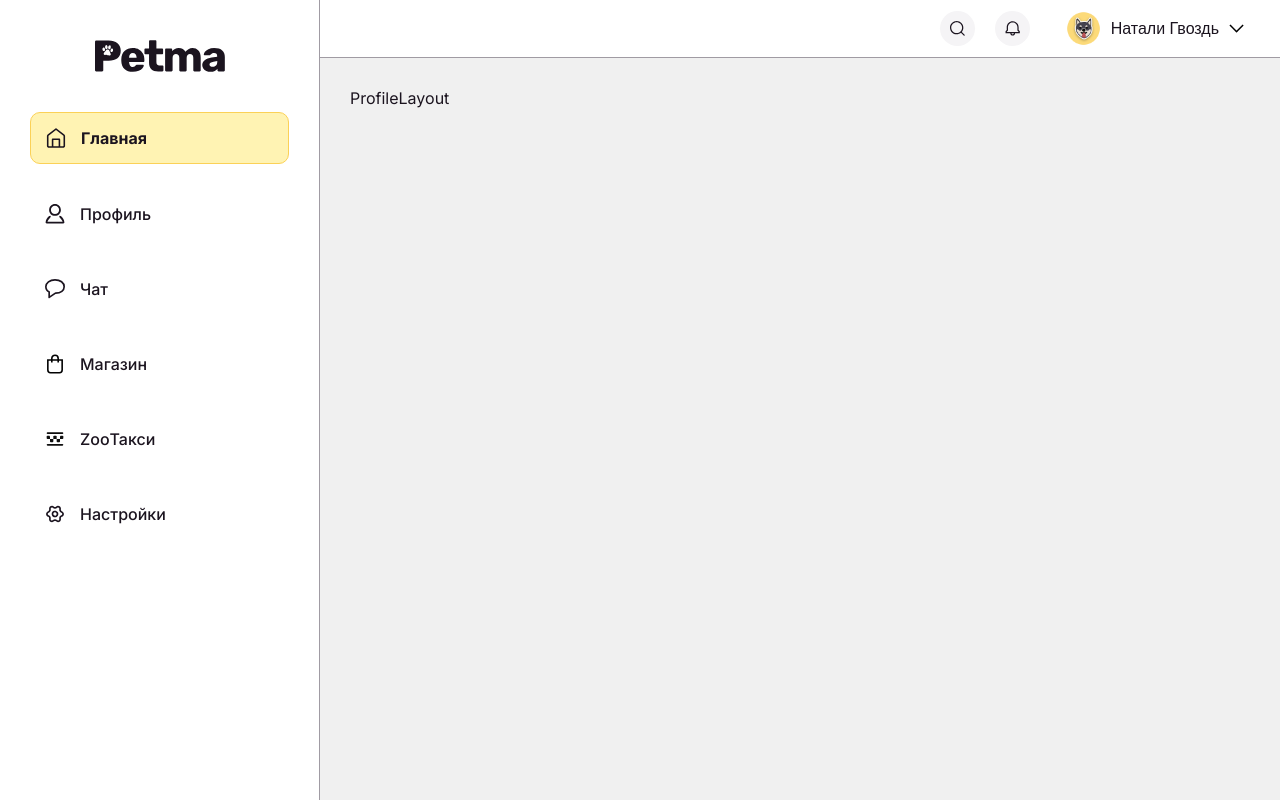
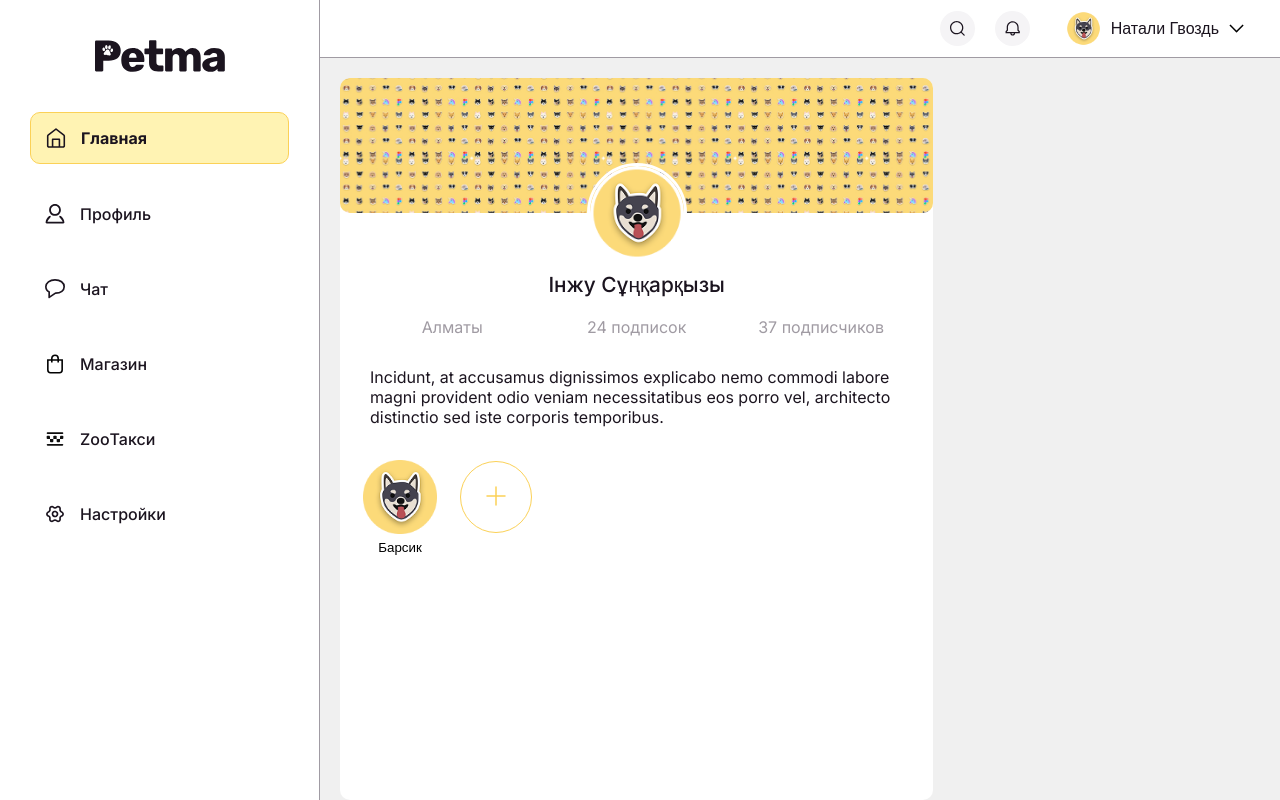
Before and after one commit to nat0sh-front/petma, a React (Vite) app: page /profile in a window 1280 px wide. Built offline with nearby package versions, Linux system fonts and the light colour scheme.

Commit message:
feat: add Profile Page

```diff
--- a/src/components/Header/Header.module.scss
+++ b/src/components/Header/Header.module.scss
@@ -10,6 +10,8 @@
     grid-row: 1 / 2;
     position: sticky;
     top: 0;
+    margin-bottom: 20px;
+    z-index: 100;
 
     .nav {
         display: flex;
--- a/src/components/Post/Post.module.scss
+++ b/src/components/Post/Post.module.scss
@@ -3,7 +3,7 @@
 .post {
     display: flex;
     flex-direction: column;
-    padding: 20px;
+    padding: 10px;
     gap: 10px;
 
     .postTitle {
--- /dev/null
+++ b/src/components/Profile/Profile.jsx
@@ -0,0 +1,36 @@
+import React from 'react'
+import styles from './Profile.module.scss'
+import cover from '../../assets/images/background.jpg'
+import avatar from '../../assets/images/avatar.png'
+import petImage from '../../assets/images/avatar.png'
+import addIcon from '../../assets/icons/plus.svg'
+
+const Profile = () => {
+  return (
+    <div className={styles.profile}>
+        <img className={styles.cover} src={cover} alt="" />
+        <img className={styles.avatar} src={avatar} alt="" />
+        <div className={styles.content}>
+            <div className={styles.name}>Інжу Сұңқарқызы</div>
+            <div className={styles.info}>
+                <span className={styles.city}>Алматы</span>
+                <span className={styles.followingCount}>24 подписок</span>
+                <span className={styles.followerCount}>37 подписчиков</span>
+            </div>
+            <p className={styles.bio}>Incidunt, at accusamus dignissimos explicabo nemo commodi labore magni provident odio veniam necessitatibus eos porro vel, architecto distinctio sed iste corporis temporibus.</p>
+            <div className={styles.petContainer}>
+                <button className={styles.petButton}>
+                    <img className={styles.petImage} src={petImage} alt="" />
+                    <span className={styles.petName}>Барсик</span>
+                </button>
+                <button className={`${styles.petButton} ${styles.petAdd}`}>
+                    <img className={styles.petImg} src={addIcon} alt="" />
+                </button>
+            </div>
+        </div>
+
+    </div>
+  )
+}
+
+export default Profile
--- /dev/null
+++ b/src/components/Profile/Profile.module.scss
@@ -0,0 +1,86 @@
+@use '../../App.scss' as *;
+
+.profile {
+    background-color: $white;
+    border-radius: 10px;
+    position: relative;
+
+    .cover {
+        width: 100%;
+        height: 135px;
+        border-radius: 10px;
+        object-fit: cover;
+        margin-bottom: 55px;
+    }
+
+    .avatar {
+        width: 100px;
+        height: 100px;
+        border-radius: 50%;
+        border: 3px solid $white;
+        position: absolute;
+        left: calc(50% - 50px);
+        top: 85px;
+    }
+
+    .content {
+        padding: 10px;
+        padding-top: 0;
+        display: grid;
+        gap: 10px;
+
+        .name {
+            text-align: center;
+            font-size: 1.3rem;
+            font-weight: 500;
+        }
+
+        .info {
+            color: $grey;
+            display: grid;
+            grid-template-columns: repeat(3, 1fr);
+            justify-content: space-between;
+            padding: 10px;
+            text-align: center;
+        }
+
+        .bio {
+            padding: 10px 20px;
+        }
+
+        .petContainer {
+            display: flex;
+            gap: 20px;
+            padding: 10px;
+            align-items: center;
+            margin-bottom: 20px;
+
+            .petButton {
+                width: 80px;
+                height: 80px;
+                border: none;
+                background-color: transparent;
+                border-radius: 50%;
+                padding: 0;
+
+                &.petAdd {
+                    width: 72px;
+                    height: 72px;
+                    border: 1px solid $primary-color;
+                    border-radius: 50%;
+                }
+
+                .petImage {
+                    width: 100%;
+                    height: 100%;
+                    object-fit: contain;
+                }
+
+                .petName {
+                    margin-top: -5px;
+                }
+            }
+
+        }
+    }
+}
--- a/src/layouts/ProfileLayout/ProfileLayout.jsx
+++ b/src/layouts/ProfileLayout/ProfileLayout.jsx
@@ -1,9 +1,12 @@
 import React from 'react'
 import styles from './ProfileLayout.module.scss'
+import Profile from '../../components/Profile/Profile'
 
 const ProfileLayout = () => {
   return (
-    <div className={styles.profileLayout}>ProfileLayout</div>
+    <div className={styles.profileLayout}>
+      <Profile />
+    </div>
   )
 }
 
--- a/src/layouts/ProfileLayout/ProfileLayout.module.scss
+++ b/src/layouts/ProfileLayout/ProfileLayout.module.scss
@@ -5,6 +5,6 @@
     grid-template-columns: 2fr 1fr;
     grid-template-rows: 1fr;
     width: 100%;
-    padding: 0 30px;
+    padding: 0 20px;
     gap: 30px;
 }
--- a/src/pages/HomePage/HomePage.module.scss
+++ b/src/pages/HomePage/HomePage.module.scss
@@ -4,5 +4,4 @@
     display: grid;
     grid-template-columns: 1fr 3fr;
     grid-template-rows: min-content 1fr;
-    row-gap: 20px;
 }
--- a/src/pages/ProfilePage/ProfilePage.module.scss
+++ b/src/pages/ProfilePage/ProfilePage.module.scss
@@ -4,5 +4,4 @@
     display: grid;
     grid-template-columns: 1fr 3fr;
     grid-template-rows: min-content 1fr;
-    row-gap: 30px;
 }
```
